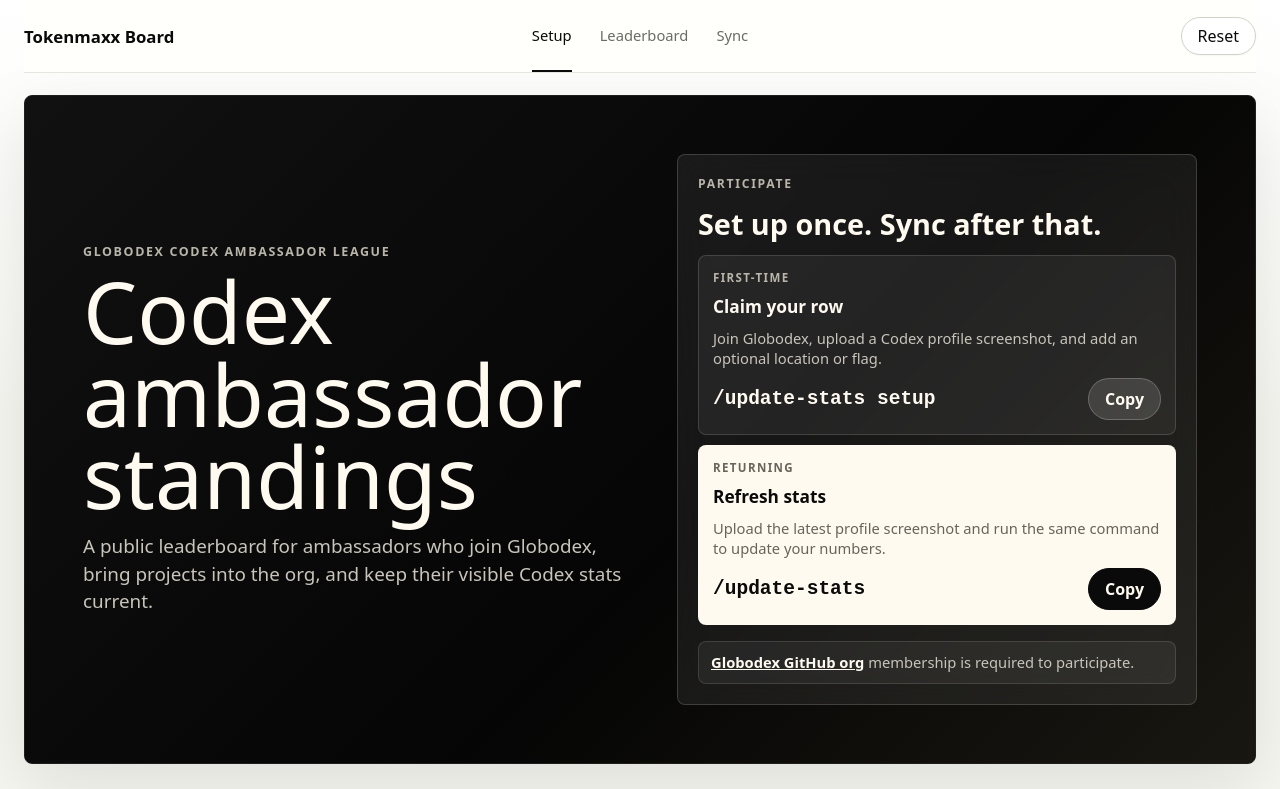
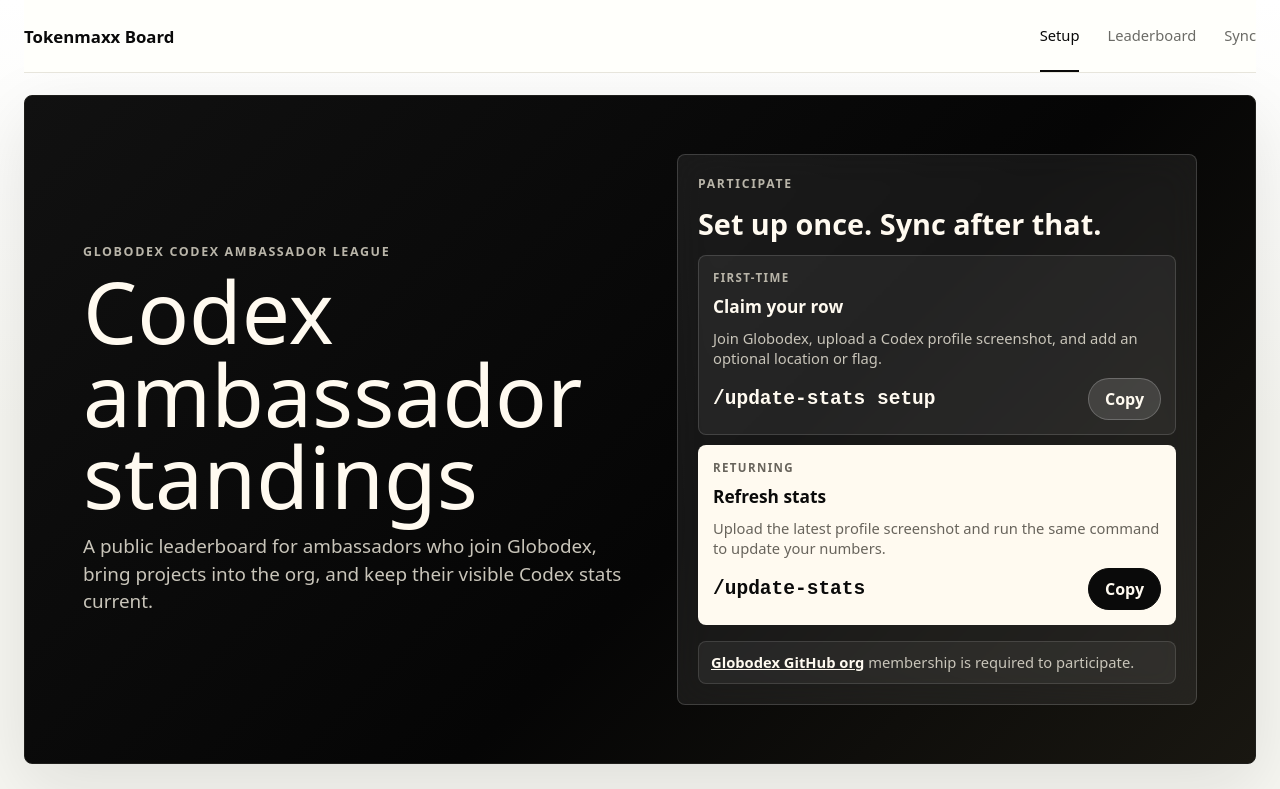
Before and after one commit to globodex/tokenmaxx-board, a website: page index.html in a window 1280 px wide. Shown: the top 789 px of the page. Drawn offline with Linux system fonts and the light colour scheme.

Commit message:
fix: remove demo reset control

```diff
--- a/app.js
+++ b/app.js
@@ -63,7 +63,6 @@ let sourceProfiles = {
 let sortKey = "lifetimeTokens";
 
 const rows = document.querySelector("#leaderboardRows");
-const resetButton = document.querySelector("#resetBoard");
 const copyButton = document.querySelector("#copyCommand");
 const joinCommand = document.querySelector("#joinCommand");
 const sortButtons = [...document.querySelectorAll(".sort-button")];
@@ -195,11 +194,6 @@ function profileId(name) {
   return name.trim().toLowerCase().replace(/[^a-z0-9]+/g, "-").replace(/^-|-$/g, "");
 }
 
-resetButton.addEventListener("click", () => {
-  profiles = sourceProfiles.profiles;
-  render();
-});
-
 sortButtons.forEach((button) => {
   button.addEventListener("click", () => {
     sortKey = button.dataset.sort;
--- a/index.html
+++ b/index.html
@@ -15,9 +15,6 @@
           <a href="#leaderboard">Leaderboard</a>
           <a href="#howItWorks">Sync</a>
         </nav>
-        <button class="reset-button" id="resetBoard" type="button" aria-label="Reset demo board" title="Reset demo board">
-          Reset
-        </button>
       </header>
 
       <section class="landing-hero" id="top" aria-label="Join Tokenmaxx Board">
--- a/styles.css
+++ b/styles.css
@@ -62,7 +62,7 @@ button {
   top: 0;
   z-index: 3;
   display: grid;
-  grid-template-columns: 1fr auto 1fr;
+  grid-template-columns: 1fr auto;
   align-items: center;
   gap: 24px;
   min-height: 72px;
@@ -98,17 +98,6 @@ nav a {
 nav a.active {
   border-bottom-color: var(--ink);
   color: var(--ink);
-}
-
-.reset-button {
-  justify-self: end;
-  min-height: 38px;
-  border: 1px solid var(--line);
-  border-radius: 999px;
-  padding: 0 16px;
-  background: var(--panel);
-  color: var(--ink);
-  box-shadow: 0 1px 2px rgba(20, 20, 18, 0.04);
 }
 
 .landing-hero {
```
